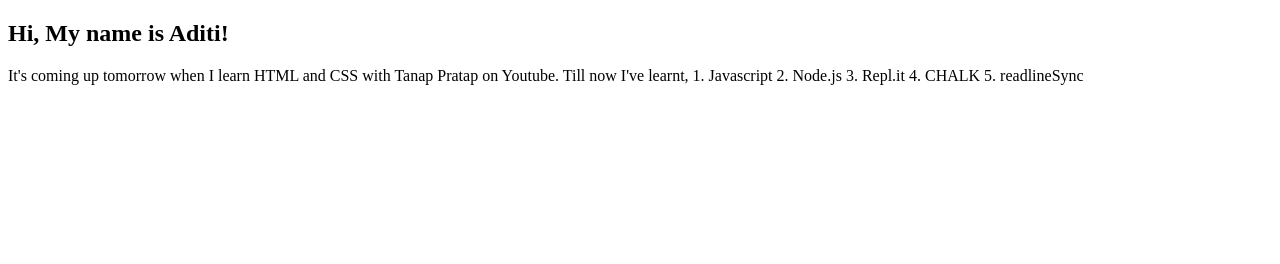
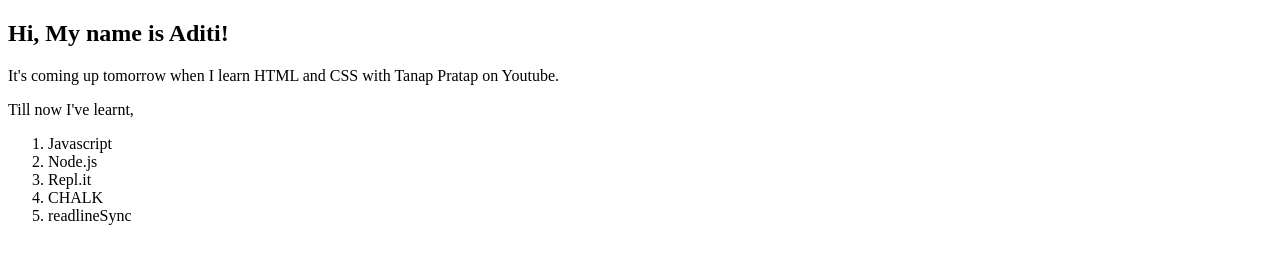
Before and after one commit to aditiras/aditirastogi-portfolio, a plain HTML site: page index.html in a window 1280 px wide. Drawn offline with Linux system fonts and the light colour scheme.

Commit message:
refactor : update index

```diff
--- a/index.html
+++ b/index.html
@@ -12,13 +12,16 @@
     <p>
         It's coming up tomorrow when I learn HTML and CSS with Tanap Pratap on Youtube.
 
-        Till now I've learnt,
-
-            1. Javascript
-            2. Node.js
-            3. Repl.it
-            4. CHALK
-            5. readlineSync
+        <p>
+            Till now I've learnt,
+        <ol>
+            <li>Javascript</li>
+            <li>Node.js</li>
+            <li>Repl.it</li>
+            <li>CHALK</li>
+            <li>readlineSync</li>
+        </ol>
+        </p>
     </p>
 </body>
 </html>
```
